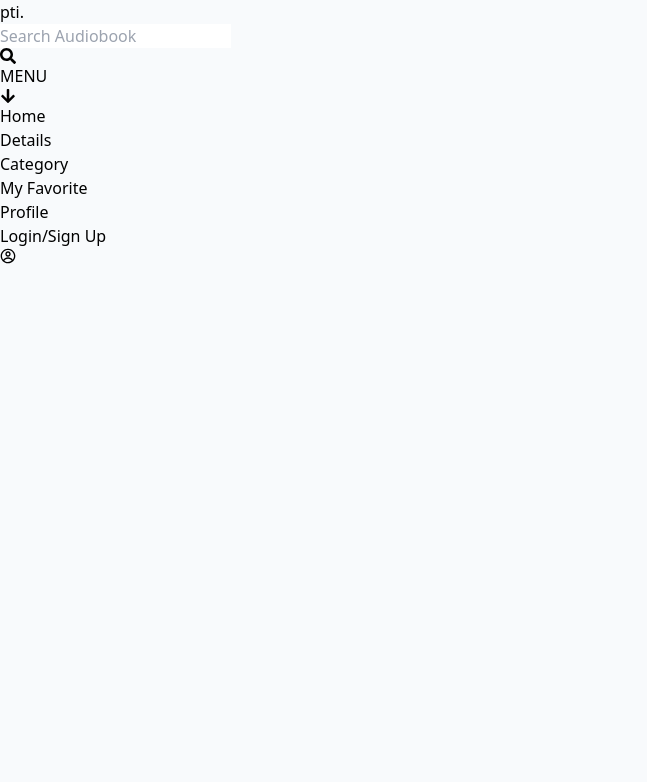
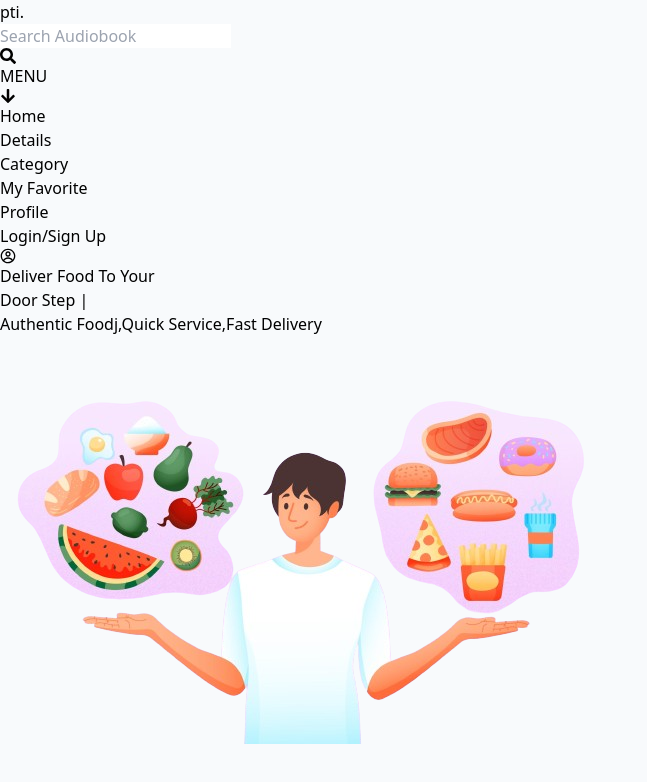
Before and after one commit to tanjilahamed99/Quad-Theory-Ltd, a React (Vite) app: page / in a window 1280 px wide. Shown: the top 782 px of the page, without its empty margins (0-647 px from the left). Built offline with nearby package versions, Linux system fonts and the light colour scheme.

Commit message:
banner responisve complete

```diff
--- a/src/Layout/Home/Home.jsx
+++ b/src/Layout/Home/Home.jsx
@@ -1,9 +1,11 @@
+import Banner from "../../Pages/Home/Banner/Banner";
 import Navbar from "../../Shared/Navbar/Navbar";
 
 const Home = () => {
     return (
         <div className="container mx-auto py-5">
             <Navbar></Navbar>
+            <Banner></Banner>
         </div>
     );
 };
--- /dev/null
+++ b/src/Pages/Home/Banner/Banner.jsx
@@ -0,0 +1,17 @@
+import bannerImg from './../../../../public/Image1.png'
+
+const Banner = () => {
+    return (
+        <div className="my-20 md:bg-orange-400 flex flex-col justify-between  md:flex-row items-center p-10 rounded-2xl w-full mx-auto">
+            <div className='md:w-1/2 mx-auto md:text-white text-center md:text-start w-full'>
+                <h2 className='lg:text-5xl text-2xl mb-4 font-bold w-full'>Deliver Food To Your <br /> Door Step |</h2>
+                <p className='text-xl font-medium'>Authentic Foodj,Quick Service,Fast Delivery</p>
+            </div>
+            <div className='md:1/2 mx-auto  bg-orange-400 md:bg-none relative  h-[112px] md:h-full mt-10 md:mt-0 rounded-xl'>
+                <img className=' md:relative -mt-12 md:-top-0 w-full' src={bannerImg} alt="" />
+            </div>
+        </div>
+    );
+};
+
+export default Banner;
--- a/src/Shared/Navbar/Navbar.jsx
+++ b/src/Shared/Navbar/Navbar.jsx
@@ -6,12 +6,12 @@ const Navbar = () => {
 
     const ulLInks = <>
 
-        <li><a>Home</a></li>
-        <li><a>Details</a></li>
-        <li><a>Category</a></li>
-        <li><a>My Favorite</a></li>
-        <li><a>Profile</a></li>
-        <li><a>Login/Sign Up</a></li>
+        <li className="hover:text-orange-500"><a>Home</a></li>
+        <li className="hover:text-orange-500"><a>Details</a></li>
+        <li className="hover:text-orange-500"><a>Category</a></li>
+        <li className="hover:text-orange-500"><a>My Favorite</a></li>
+        <li className="hover:text-orange-500"><a>Profile</a></li>
+        <li className="hover:text-orange-500"><a>Login/Sign Up</a></li>
 
     </>
 
```
